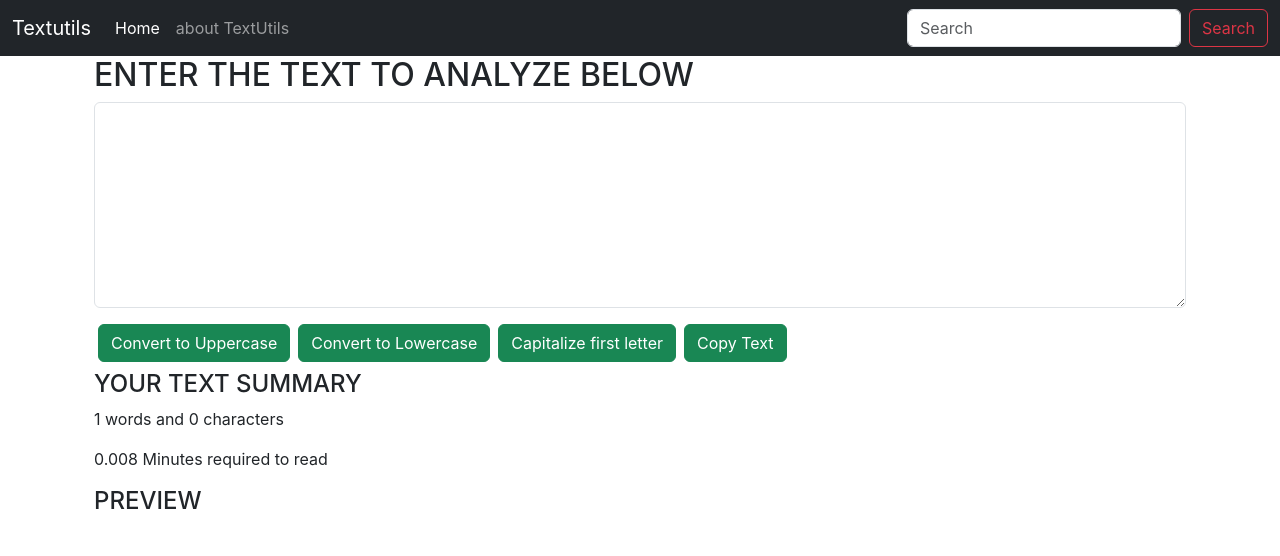
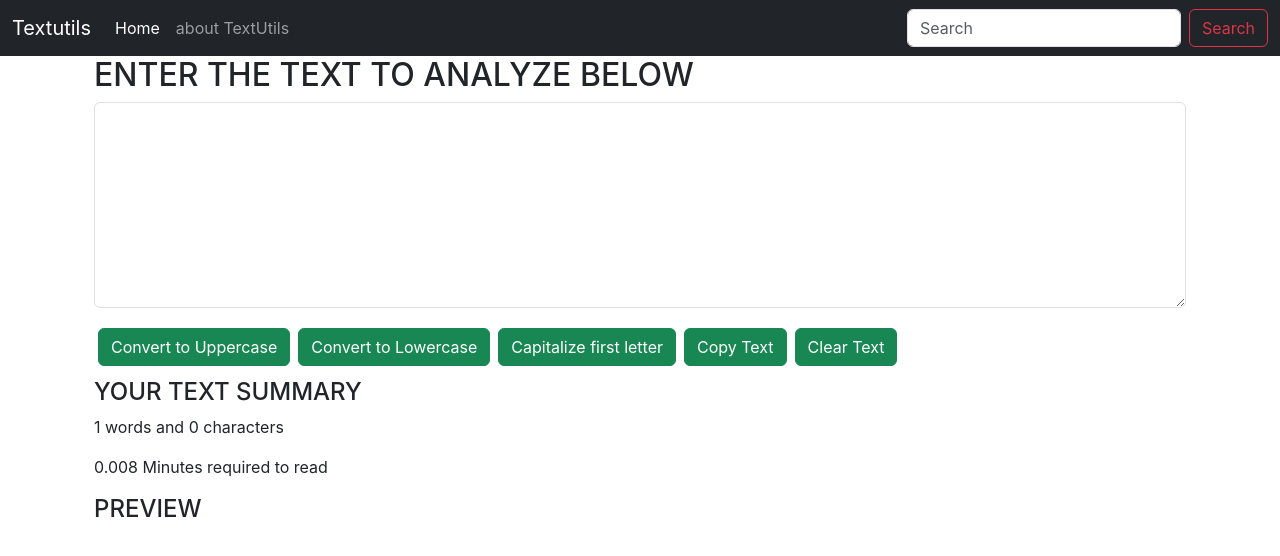
Before and after one commit to aayu0810/textutils, a React (Create React App) app: page / in a window 1280 px wide. Shown: the top 556 px of the page. Built offline with nearby package versions, Linux system fonts and the light colour scheme.

Commit message:
Added clear text button

```diff
--- a/src/components/TextForm.js
+++ b/src/components/TextForm.js
@@ -11,6 +11,11 @@ setText(newText)
  const handleOnchange = (event) =>{
     console.log("On change");
     setText(event.target.value)
+ }
+
+ const handleClearClick = (event) =>{
+    let newText=" ";
+    setText(newText)
  }
 
    const handleLoClick=() => {
@@ -35,23 +40,19 @@ setText(newText)
             navigator.clipboard.writeText(text.value);
              }
 
-
-
-
-
-    const[text,setText]= useState('');
+             const[text,setText]= useState('');
   return (
   <>
     <div className="container">
      <h2>{props.heading}</h2>
-<div className="mb-3">
+<div className="mb-3 ">
   <textarea className="form-control" value={text} onChange = {handleOnchange} id="myBox" rows="8"></textarea>
 </div>
-    <button className="btn btn-success mx-1" onClick ={handleUpClick}>Convert to Uppercase</button>
-    <button className="btn btn-success mx-1" onClick ={handleUpClick}>Convert to Lowercase</button>
-    <button className="btn btn-success mx-1" onClick ={handleCapClick}>Capitalize first letter </button>
-    <button className="btn btn-success mx-1" onClick ={handleCopy}>Copy Text </button>
-
+    <button className="btn btn-success mx-1 my-1" onClick ={handleUpClick}>Convert to Uppercase</button>
+    <button className="btn btn-success mx-1 my-1" onClick ={handleUpClick}>Convert to Lowercase</button>
+    <button className="btn btn-success mx-1 my-1" onClick ={handleCapClick}>Capitalize first letter </button>
+    <button className="btn btn-success mx-1 my-1" onClick ={handleCopy}>Copy Text </button>
+    <button className="btn btn-success mx-1 my-1" onClick ={handleClearClick}>Clear Text </button>
  </div>
 <div className ="container my-2">
 
```
